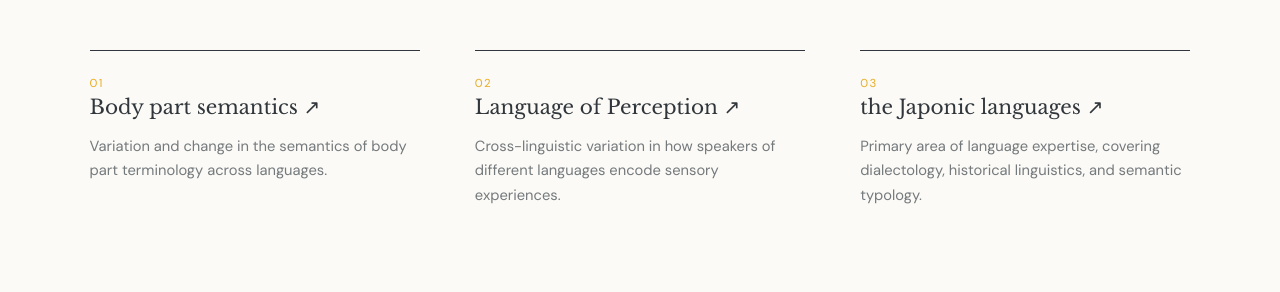
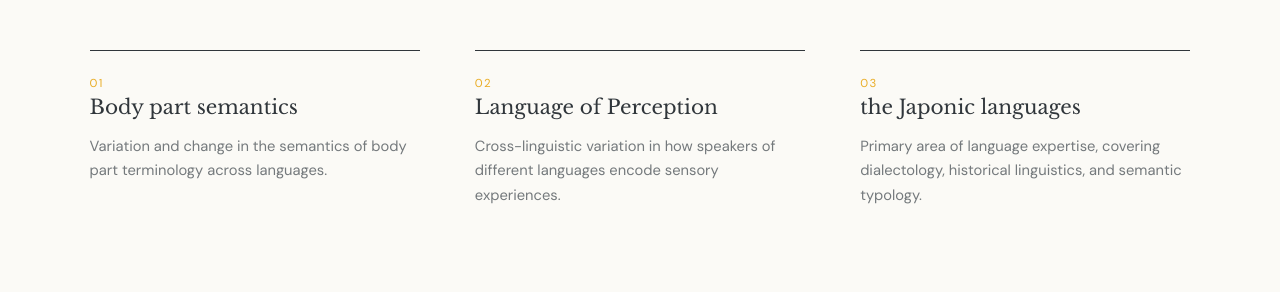
Before and after one commit to jlahuisman/jlahuisman.github.io, a Jekyll site: the page built from index.html, in a window 1280 px wide and 1400 px high, scrolled down 839 px. Shown: the part 165-457 px from the top of the window. Built offline with Jekyll 4.4.1, drawn with Linux system fonts in a browser that asks for light colours; some of the changed text lies outside the part shown.

```diff
--- a/_layouts/default.html
+++ b/_layouts/default.html
@@ -95,7 +95,7 @@
         <div>
 
             <p class="section-kicker">
-                06 / Contact
+                05 / Contact
             </p>
 
             <h2>
--- a/index.html
+++ b/index.html
@@ -157,7 +157,7 @@ title: Academic
                     </span>
 
                     <h3>
-                        {{ card.title }} ↗
+                        {{ card.title }}
                     </h3>
 
                     <p>
```
Also changed, not shown: _content/research-area-one.md (+1 -1 lines).
